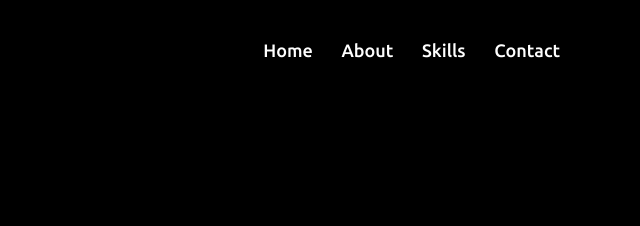
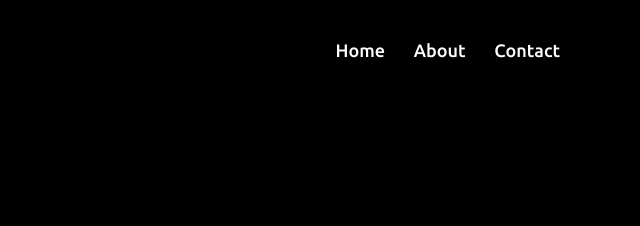
Before and after one commit to angelop47/personal-portfolio, a plain HTML site: page index.html in a window 1280 px wide. Shown: the top 226 px of the page, 640-1280 px from the left. Drawn offline with nearby package versions, Linux system fonts and the light colour scheme.

Commit message:
Update index.html

```diff
--- a/index.html
+++ b/index.html
@@ -25,7 +25,7 @@
                 <li><a href="#home" class="menu-btn">Home</a></li>
                 <li><a href="#about" class="menu-btn">About</a></li>
                 <!-- <li><a href="#services" class="menu-btn">Services</a></li> -->
-                <li><a href="#skills" class="menu-btn">Skills</a></li>
+                <!--<li><a href="#skills" class="menu-btn">Skills</a></li> -->
                 <li><a href="#contact" class="menu-btn">Contact</a></li>
             </ul>
             <div class="menu-btn">
```
